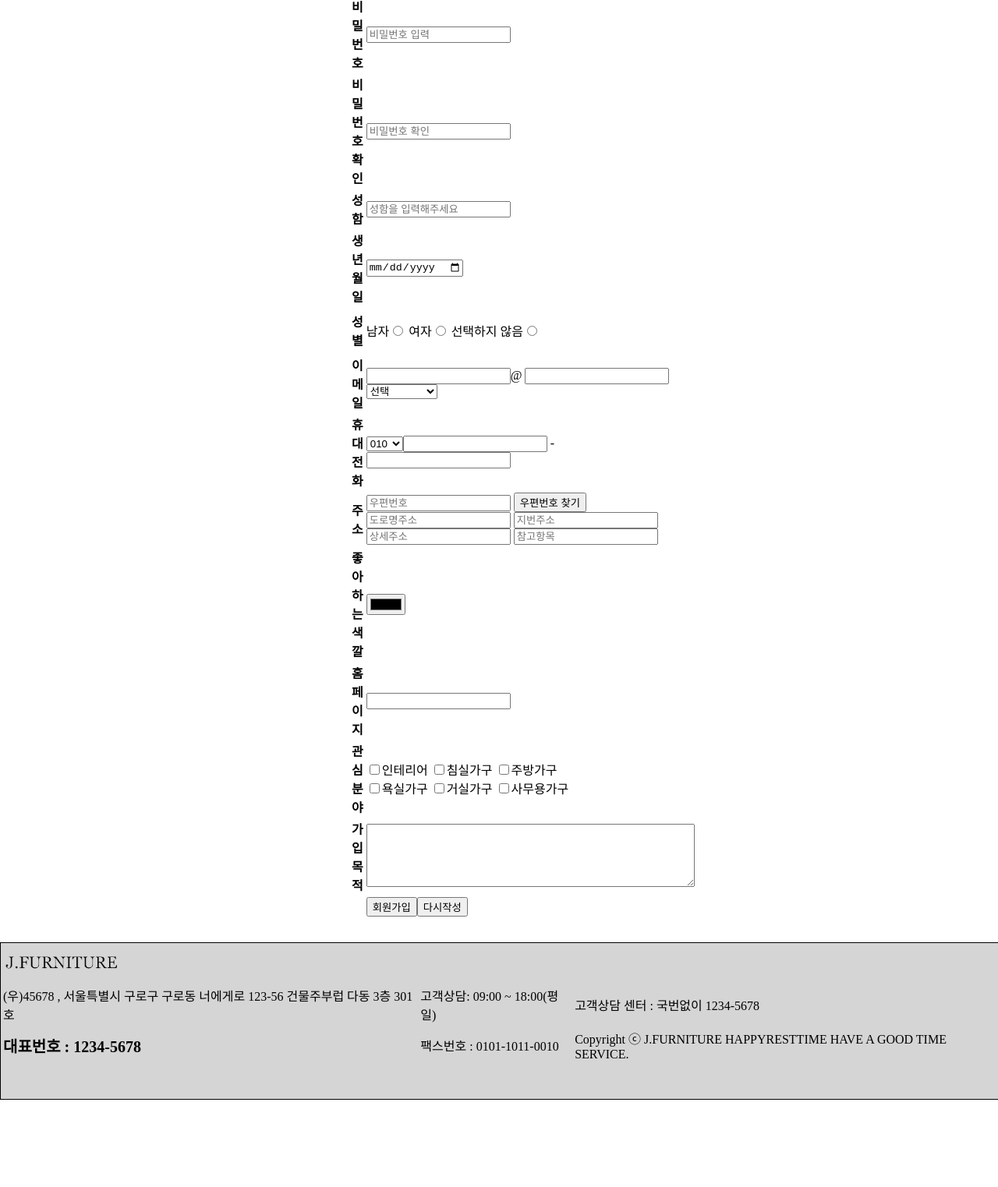
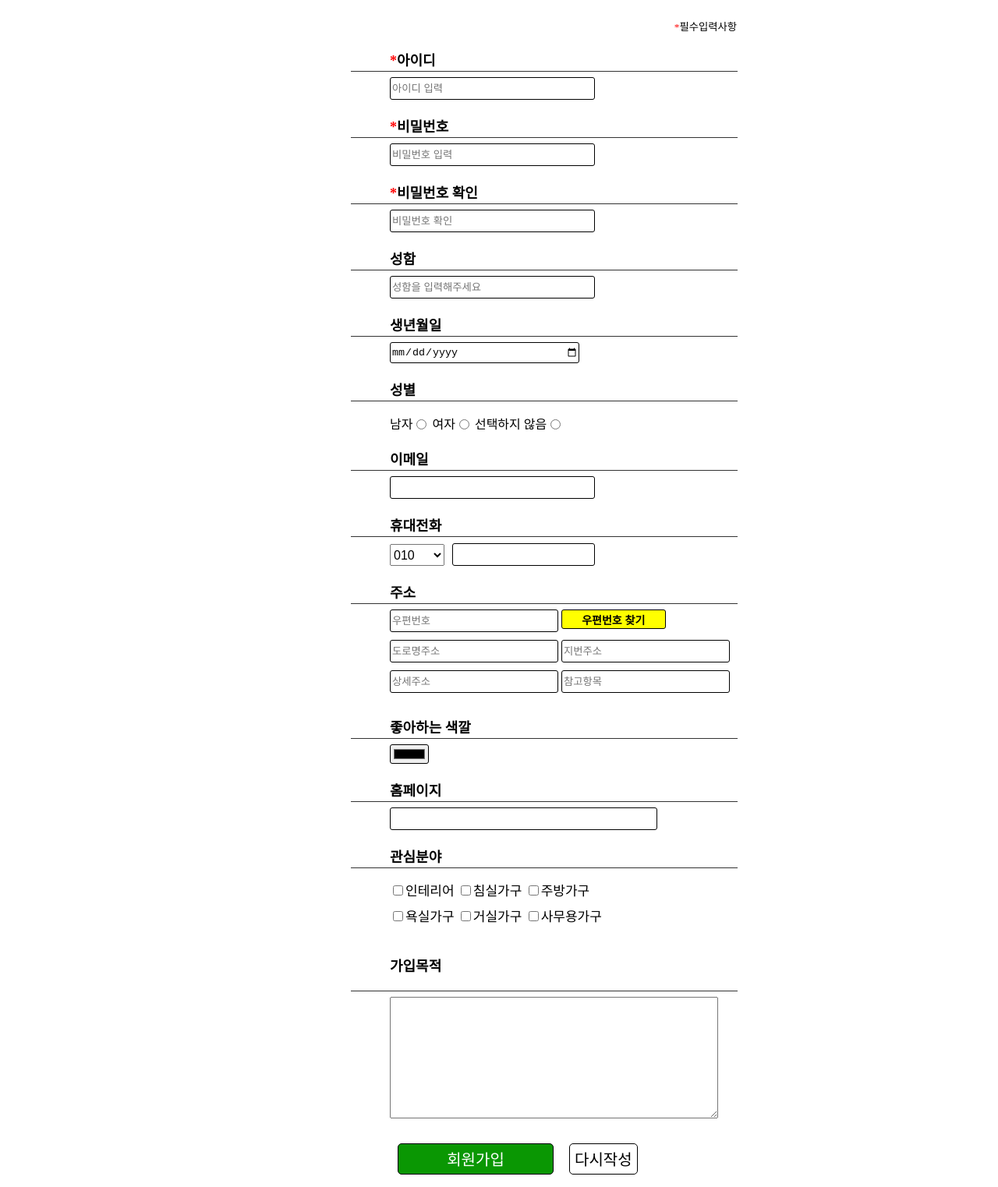
Before and after one commit to woose1390/Mission02, a plain HTML site: page html/jeonghyun.html in a window 1280 px wide. Shown: the part 477-2000 px from the top of the page at 78% size. Before the commit the page ends 1888 px from the top, so only its background shows below. Drawn offline with Linux system fonts and the light colour scheme.

Commit message:
JeongHyun modify 221110

```diff
--- a/css/jeonghyun.css
+++ b/css/jeonghyun.css
@@ -1,7 +1,28 @@
-@charset "UTF-8";
 
 body{
     margin: 0px;
+}
+.must{
+    color: red;
+ }
+
+.p1{
+    text-align: center;
+    margin-top: 50px;
+    font-size: 30px;
+}
+
+.ctb tr td{
+    text-align: center;
+    vertical-align: middle;
+}
+input{
+    height: 25px;
+    border: 1px solid #000;
+    border-radius: 3px;
+}
+.signup{
+    margin-bottom: 100px;
 
 }
 .head{
@@ -45,11 +66,19 @@ td a{
 
 
 form{
-    margin: 0px 35% 0px
+    margin: 0px 35% 0px;
+
 }
 
+.table2{
 
-
+    width: 500px;
+}
+.table2 tr td{
+    width: 100px;
+    padding-left: 50px;
+    padding-top: 5px;
+}
 .footer{
     margin-top: 30px;
     background:rgba(150, 150, 150, 0.4);
@@ -57,7 +86,10 @@ form{
     width: 100%;
     height: 200px;
 }
+#birthday{
+    width: 54%;
 
+}
 .table3{
 
 
@@ -70,8 +102,65 @@ form{
 
 th{
     width: 150px;
+    text-align: left;
+    vertical-align: bottom;
+    line-height: 5px;
+    padding:30px 0px 10px 50px;
+
+    font-size: 18px;
+    border-bottom: 1px solid #333;
+
 }
 
-pnl,pnl2{
+.button1{
+    background-color: rgb(10, 151, 3);
+    color: #fff;
+    border-radius: 5px;
+    font-size: 20px;
+    vertical-align: middle;
+    width: 200px;
+    height: 40px;
+    margin: 20px 10px 0px;
+}
+.button2{
+    background-color: #fff;
+    border-radius: 5px;
+    font-size: 20px;
+    vertical-align: middle;
+    height: 40px;
+    margin: 20px 10px 0px;
+}
+
+.noLineHeight{
+    line-height: 0px;
+
+}
+.preferp{
+    font-size: 17px;
+}
+.prefer{
+    translate: 0px 6px;
+}
+
+#hpn{
     width: 70px;
+    height: 28px;
+    margin-right: 10px;
+    font-size: 16px;
+    translate: 0px 2px;
 }
+.gender{
+
+    translate: 0px 7px;
+}
+
+.searchAddress{
+    background-color: yellow;
+    width: 30%;
+    font-size: 14px;
+    font-weight: bold;
+}
+.address_1{
+    width: 210px;
+    margin-bottom: 10px;
+}
--- a/html/jeonghyun.html
+++ b/html/jeonghyun.html
@@ -8,23 +8,9 @@
     <title>J.Furniture</title>
     <link rel="icon" href="../resources/images/jh_icon.png">
     <link rel="stylesheet"  type="text/css" href="../css/jeonghyun.css">
-  <script>
-   function changevalue(){
-    var eaddress = document.getElementById('eaddress');
-       eaddress.value = document.getElementById('mail').value;
-    if(eaddress.value ==""){
-        eaddress.focus()
-      }
-    }
-
-    function pnbn(){
-        if(document.getElementById('pnl').value.length == 4)
-            document.getElementById('pnl2').focus();
-    }
-
-
-  </script>
-
+    <script src="/javascript/jeonghyun.js"></script>
+    <script src="//t1.daumcdn.net/mapjsapi/bundle/postcode/prod/postcode.v2.js"></script>
+    <script src="/javascript/new.js"></script>
 </head>
 <body>
     <div class="head"><p>J.FURNITURE</p></div>
@@ -41,160 +27,123 @@
             </tr>
         </table>
     </div>
+    <!--head----------------------------------------------------->
 
 
-    <form action="#" method="post" name="signup">
-        <table name="stable">
-            <caption>회원정보를 입력해주세요</caption>
-            <colgroup>
-                <col>
-                <col>
-            </colgroup>
+    <p class="p1">회원가입</p>
+    <div class="signup">
+        <form action="#" method="post">
+            <table  class="table2">
                 <tr>
-                <th scope="row"><label for="id">아이디</label></th>
-                <td><input type="text" id="id" placeholder="아이디 입력" title="아이디를 입력하세요" maxlength="18" ></td>
+                    <td  style="text-align:right;"><small><span class="must">*</span>필수입력사항</small></td>
+                </tr>
+
+                <tr>
+                    <th scope="row"><label for="id"><span class="must">*</span>아이디</label></th>
                 </tr>
                 <tr>
-                <th scope="row"><label for="pw">비밀번호</label></th>
-                <td><input type="password" id="pw" placeholder="비밀번호 입력" title="비밀번호를 입력하세요" maxlength="16"></td>
+                    <td><input type="text" id="id" placeholder="아이디 입력" title="아이디를 입력하세요" required="required" maxlength="18" size="30"></td>
                 </tr>
                 <tr>
-                <th scope="row"><label for="rpw">비밀번호 확인</label></th>
-                <td><input type="password" id="rpw" placeholder="비밀번호 확인" title="비밀번호를 한번 더 입력하세요" required="required" maxlength="16"></td>
+                     <th scope="row"><label for="pw"><span class="must">*</span>비밀번호</label></th>
+                </tr>
+                <tr>
+                    <td><input type="password" id="pw" placeholder="비밀번호 입력" title="비밀번호를 입력하세요" required="required" maxlength="16" size="30"></td>
+                </tr>
+                <tr>
+                    <th scope="row"><label for="rpw"><span class="must">*</span>비밀번호 확인</label></th>
+                </tr>
+                <tr>
+                    <td><input type="password" id="rpw" placeholder="비밀번호 확인" title="비밀번호를 한번 더 입력하세요" required="required" maxlength="16" size="30"></td>
                 </tr>
                 <tr>
                     <th scope="row"><label for="name">성함</label></th>
-                <td><input type="text" id="name" placeholder="성함을 입력해주세요" title="성함을 입력하세요"></td>
+                </tr>
+                <tr>
+                    <td><input type="text" id="name" placeholder="성함을 입력해주세요" title="성함을 입력하세요" size="30"></td>
                 </tr>
                 <tr>
                     <th scope="row"><label for="birthday">생년월일</label></th>
+                </tr>
+                <tr>
                     <td><input type="date" id="birthday" title="생년월일을 선택하세요"></td>
                 </tr>
                 <tr>
                     <th scope="row">성별</th>
-                <td><p>남자<input type="radio" name="gender" valu="man">   여자<input type="radio" name="gender" value="woman">   선택하지 않음<input type="radio" name="gender" value="none"></p></td>
+                </tr>
+                <tr>
+                    <td>남자<input type="radio" name="gender" class="gender" value="man">   여자<input type="radio" name="gender" class="gender" value="woman">   선택하지 않음<input type="radio" name="gender" class="gender" value="none"></td>
                 </tr>
                 <tr>
                     <th scope="row" for="email">이메일</th>
-                <td><input type="email" id="email" title="이메일 아이디 입력" autocomplete="on">@ <input type="email"  title="이메일 주소 입력" id="eaddress">
-                    <select name="mail" id="mail" title="이메일주소를 선택해주세요" onchange="javascript:changevalue()">
-                        <option value="이메일을 선택해주세요">선택</option>
-                        <option value="naver.com">naver.com</option>
-                        <option value="nate.com">nate.com</option>
-                        <option value="hanmail.net">hanmail.net</option>
-                        <option value="gamil.com">gmail.com</option>
-                        <option value="">직접입력</option>
-                    </select>
+                </tr>
+                <tr>
+                    <td><input type="email" id="email" title="이메일 주소 입력" autocomplete="on" size="30">
                     </td>
                 </tr>
+                <tr>
+                    <th scope="row" for="hpn">휴대전화</th>
+                </tr>
                 <tr name="pnb">
-                <th scope="row" for="hpn">휴대전화</th>
                     <td><select id="hpn" title="휴대폰 앞자리를 선택해주세요">
                     <option>선택</option>
-                   <option value="010" selected>010</option>   <!-- 예제ex1_31 -->
-                   <input type="text" title="휴대폰 가운데 4자리를 입력하세요" id="pnl" maxlength="4" onkeyup="javascript:pnbn()"  value=""> -
-                   <input type="text" title="휴대폰 끝 4자리를 입력하세요"id="pnl2" maxlength="4">
+                    <option value="010" selected>010</option>
+                    <input type="text" title="휴대폰 번호는 숫자 3~4자리 - 숫자 4자리로 입력해주세요"  maxlength="10" pattern="\d{3,4}-\d{4}"  >
                     </td>
                 </tr>
                 <tr>
                     <th>주소</th>
-                <td><input type="text" id="sample4_postcode" placeholder="우편번호">
-                    <input type="button" onclick="sample4_execDaumPostcode()" value="우편번호 찾기"><br>
-                    <input type="text" id="sample4_roadAddress" placeholder="도로명주소">
-                    <input type="text" id="sample4_jibunAddress" placeholder="지번주소">
+                </tr>
+                <tr>
+                    <td><input type="text" id="sample4_postcode" placeholder="우편번호" class="address_1">
+                        <input type="button" onclick="javascript:sample4_execDaumPostcode()" value="우편번호 찾기" class="searchAddress"><br>
+                        <input type="text" id="sample4_roadAddress" placeholder="도로명주소" class="address_1">
+                        <input type="text" id="sample4_jibunAddress" placeholder="지번주소" class="address_1">
                         <span id="guide" style="color:#999;display:none"></span>
-                    <input type="text" id="sample4_detailAddress" placeholder="상세주소">
-                    <input type="text" id="sample4_extraAddress" placeholder="참고항목">
-
-                    <script src="//t1.daumcdn.net/mapjsapi/bundle/postcode/prod/postcode.v2.js"></script>
-                    <script>
-                        //본 예제에서는 도로명 주소 표기 방식에 대한 법령에 따라, 내려오는 데이터를 조합하여 올바른 주소를 구성하는 방법을 설명합니다.
-                        function sample4_execDaumPostcode() {
-                            new daum.Postcode({
-                                oncomplete: function(data) {
-                                    // 팝업에서 검색결과 항목을 클릭했을때 실행할 코드를 작성하는 부분.
-
-                                    // 도로명 주소의 노출 규칙에 따라 주소를 표시한다.
-                                    // 내려오는 변수가 값이 없는 경우엔 공백('')값을 가지므로, 이를 참고하여 분기 한다.
-                                    var roadAddr = data.roadAddress; // 도로명 주소 변수
-                                    var extraRoadAddr = ''; // 참고 항목 변수
-
-                                    // 법정동명이 있을 경우 추가한다. (법정리는 제외)
-                                    // 법정동의 경우 마지막 문자가 "동/로/가"로 끝난다.
-                                    if(data.bname !== '' && /[동|로|가]$/g.test(data.bname)){
-                                        extraRoadAddr += data.bname;
-                                    }
-                                    // 건물명이 있고, 공동주택일 경우 추가한다.
-                                    if(data.buildingName !== '' && data.apartment === 'Y'){
-                                       extraRoadAddr += (extraRoadAddr !== '' ? ', ' + data.buildingName : data.buildingName);
-                                    }
-                                    // 표시할 참고항목이 있을 경우, 괄호까지 추가한 최종 문자열을 만든다.
-                                    if(extraRoadAddr !== ''){
-                                        extraRoadAddr = ' (' + extraRoadAddr + ')';
-                                    }
-
-                                    // 우편번호와 주소 정보를 해당 필드에 넣는다.
-                                    document.getElementById('sample4_postcode').value = data.zonecode;
-                                    document.getElementById("sample4_roadAddress").value = roadAddr;
-                                    document.getElementById("sample4_jibunAddress").value = data.jibunAddress;
-
-                                    // 참고항목 문자열이 있을 경우 해당 필드에 넣는다.
-                                    if(roadAddr !== ''){
-                                        document.getElementById("sample4_extraAddress").value = extraRoadAddr;
-                                    } else {
-                                        document.getElementById("sample4_extraAddress").value = '';
-                                    }
-
-                                    var guideTextBox = document.getElementById("guide");
-                                    // 사용자가 '선택 안함'을 클릭한 경우, 예상 주소라는 표시를 해준다.
-                                    if(data.autoRoadAddress) {
-                                        var expRoadAddr = data.autoRoadAddress + extraRoadAddr;
-                                        guideTextBox.innerHTML = '(예상 도로명 주소 : ' + expRoadAddr + ')';
-                                        guideTextBox.style.display = 'block';
-
-                                    } else if(data.autoJibunAddress) {
-                                        var expJibunAddr = data.autoJibunAddress;
-                                        guideTextBox.innerHTML = '(예상 지번 주소 : ' + expJibunAddr + ')';
-                                        guideTextBox.style.display = 'block';
-                                    } else {
-                                        guideTextBox.innerHTML = '';
-                                        guideTextBox.style.display = 'none';
-                                    }
-                                }
-                            }).open();
-                        }
-                    </script></td>
+                        <input type="text" id="sample4_detailAddress" placeholder="상세주소" class="address_1">
+                        <input type="text" id="sample4_extraAddress" placeholder="참고항목" class="address_1">
+                    </td>
                 </tr>
                 <tr>
                     <th>좋아하는 색깔</th>
-                <td><input type="color"></td>
                 </tr>
+                <tr>
+                    <td><input type="color" class="choiceColor"></td>
+                </tr>
+                <tr>
                     <th>홈페이지</th>
-            <td><input type="url"></td>
+                </tr>
+                <tr>
+                    <td><input type="url" size="40"></td>
+                </tr>
                 <tr>
                     <th>관심분야</th>
-                <td>
-                    <input type="checkbox" value="interior">인테리어
-                    <input type="checkbox" value="badroom">침실가구
-                    <input type="checkbox" value="kitchen">주방가구 <br>
-                    <input type="checkbox" value="bathroom">욕실가구
-                    <input type="checkbox" value="livingroom">거실가구
-                    <input type="checkbox" value="office">사무용가구
+                </tr>
+                <tr>
+                    <td class="preferp">
+                        <input type="checkbox" value="interior" class="prefer">인테리어
+                        <input type="checkbox" value="badroom" class="prefer">침실가구
+                        <input type="checkbox" value="kitchen" class="prefer">주방가구 <br>
+                        <input type="checkbox" value="bathroom" class="prefer">욕실가구
+                        <input type="checkbox" value="livingroom" class="prefer">거실가구
+                        <input type="checkbox" value="office" class="prefer">사무용가구
                     </td>
                 </tr>
                 <tr>
-                <th>가입목적</th>
-                <td><textarea rows="5" cols="50"></textarea></td>
+                    <th><p class="p2">가입목적</p></th>
                 </tr>
                 <tr>
-                <th></th>
-                <td ><input type="submit" value="회원가입"><input type="reset" value="다시작성"></td>
+                    <td><textarea rows="10" cols="50"></textarea></td>
+                </tr>
+                <tr>
+                    <td><input type="submit" value="회원가입"  class="button1" onclick="subclick()"><input type="reset" value="다시작성" class="button2" onclick="firstStep()">
+                    </td>
                 </tr>
             </table>
         </form>
+    </div>
 
-
-
+<!--footer----------------------------------------------------->
 
     <div class="footer">
         <table class="table3">
@@ -215,8 +164,6 @@
             </tr>
         </table>
     </div>
-    <script>
 
-    </script>
 </body>
 </html>
--- /dev/null
+++ b/javascript/jeonghyun.js
@@ -0,0 +1,90 @@
+
+
+    //본 예제에서는 도로명 주소 표기 방식에 대한 법령에 따라, 내려오는 데이터를 조합하여 올바른 주소를 구성하는 방법을 설명합니다.
+    function sample4_execDaumPostcode() {
+        new daum.Postcode({
+            oncomplete: function(data) {
+                // 팝업에서 검색결과 항목을 클릭했을때 실행할 코드를 작성하는 부분.
+
+                // 도로명 주소의 노출 규칙에 따라 주소를 표시한다.
+                // 내려오는 변수가 값이 없는 경우엔 공백('')값을 가지므로, 이를 참고하여 분기 한다.
+                var roadAddr = data.roadAddress; // 도로명 주소 변수
+                var extraRoadAddr = ''; // 참고 항목 변수
+
+                // 법정동명이 있을 경우 추가한다. (법정리는 제외)
+                // 법정동의 경우 마지막 문자가 "동/로/가"로 끝난다.
+                if(data.bname !== '' && /[동|로|가]$/g.test(data.bname)){
+                    extraRoadAddr += data.bname;
+                }
+                // 건물명이 있고, 공동주택일 경우 추가한다.
+                if(data.buildingName !== '' && data.apartment === 'Y'){
+                    extraRoadAddr += (extraRoadAddr !== '' ? ', ' + data.buildingName : data.buildingName);
+                }
+                // 표시할 참고항목이 있을 경우, 괄호까지 추가한 최종 문자열을 만든다.
+                if(extraRoadAddr !== ''){
+                    extraRoadAddr = ' (' + extraRoadAddr + ')';
+                }
+
+                // 우편번호와 주소 정보를 해당 필드에 넣는다.
+                document.getElementById('sample4_postcode').value = data.zonecode;
+                document.getElementById("sample4_roadAddress").value = roadAddr;
+                document.getElementById("sample4_jibunAddress").value = data.jibunAddress;
+
+                // 참고항목 문자열이 있을 경우 해당 필드에 넣는다.
+                if(roadAddr !== ''){
+                    document.getElementById("sample4_extraAddress").value = extraRoadAddr;
+                } else {
+                    document.getElementById("sample4_extraAddress").value = '';
+                }
+
+                var guideTextBox = document.getElementById("guide");
+                // 사용자가 '선택 안함'을 클릭한 경우, 예상 주소라는 표시를 해준다.
+                if(data.autoRoadAddress) {
+                    var expRoadAddr = data.autoRoadAddress + extraRoadAddr;
+                    guideTextBox.innerHTML = '(예상 도로명 주소 : ' + expRoadAddr + ')';
+                    guideTextBox.style.display = 'block';
+
+                } else if(data.autoJibunAddress) {
+                    var expJibunAddr = data.autoJibunAddress;
+                    guideTextBox.innerHTML = '(예상 지번 주소 : ' + expJibunAddr + ')';
+                    guideTextBox.style.display = 'block';
+                } else {
+                    guideTextBox.innerHTML = '';
+                    guideTextBox.style.display = 'none';
+                }
+            }
+        }).open();
+    }
+
+    //    function changevalue(){
+//     var eaddress = document.getElementById('eaddress');
+//        eaddress.value = document.getElementById('mail').value;
+//     if(eaddress.value ==""){
+//         eaddress.focus()
+//       }
+//     }
+
+//     function pnbn(){
+//         if(document.getElementById('pnl').value.length == 4)
+//             document.getElementById('pnl2').focus();
+//     }
+
+
+
+
+    function subclick(){
+        var pw = document.getElementById('pw').value;
+        var rpw = document.getElementById('rpw').value;
+        if(pw !== rpw){
+                alert("비밀번호가 일치하지 않습니다");
+                pw.focus();
+        }
+        else{
+            alert("환영합니다! 회원가입이 완료되었습니다!")
+        }
+    }
+
+
+    function firstStep(){
+        document.getElementById('id').focus()
+    }
```
Lines whose indentation alone changed are shown as unchanged.
